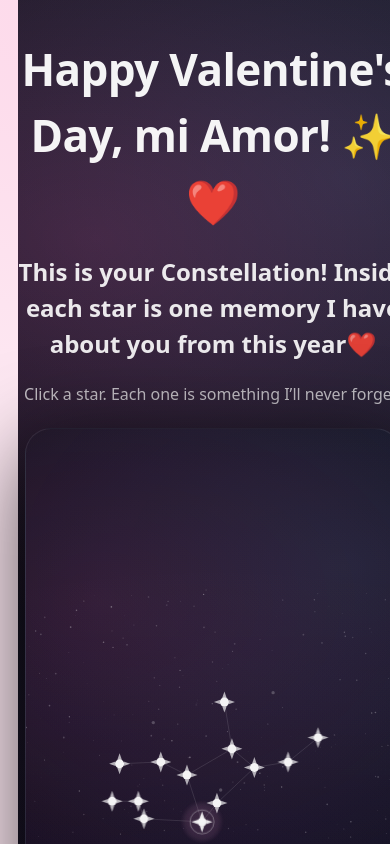
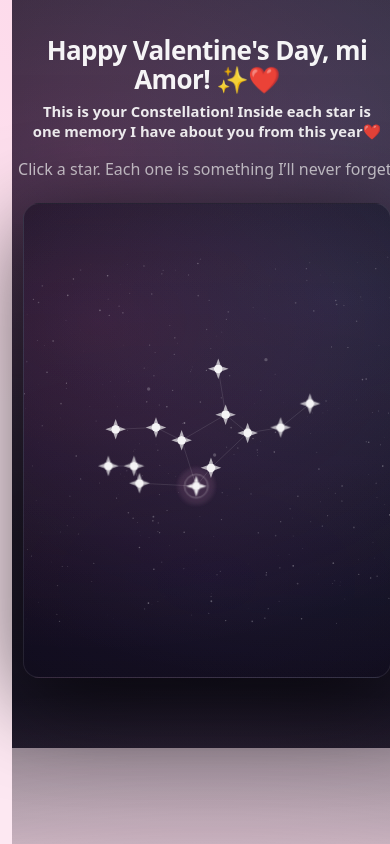
Before and after one commit to KitsuneGhost/Valentines_Gift, a React (Vite) app: page / in a window 390 px wide. Built offline with nearby package versions, Linux system fonts and the light colour scheme.

Commit message:
phone adaptivity added

```diff
--- a/src/App.css
+++ b/src/App.css
@@ -1102,3 +1102,57 @@ html, body {
 #root {
   overflow-x: hidden;
 }
+
+
+/* =========================
+   MOBILE / RESPONSIVE PATCH
+   ========================= */
+
+.hero h1 {
+  /* scales down nicely on phones */
+  font-size: clamp(26px, 6.2vw, 44px);
+  line-height: 1.1;
+}
+
+.hero h2 {
+  font-size: clamp(14px, 3.8vw, 20px);
+  line-height: 1.35;
+  margin: 0 auto;
+  max-width: 42ch;
+}
+
+.page {
+  /* less side padding on small screens */
+  padding: 0 14px 34px;
+}
+
+/* tablets + phones */
+@media (max-width: 768px) {
+  .sky {
+    width: min(94vw, 1100px);
+    height: min(62vh, 560px);
+    border-radius: 18px;
+  }
+
+  .modal {
+    width: min(560px, 96vw);
+    padding: 16px;
+  }
+
+  /* nicer tap targets */
+  button, a {
+    min-height: 44px;
+  }
+}
+
+/* small phones */
+@media (max-width: 420px) {
+  .sky {
+    height: min(56vh, 480px);
+    border-radius: 16px;
+  }
+
+  .page {
+    padding: 0 12px 30px;
+  }
+}
```
